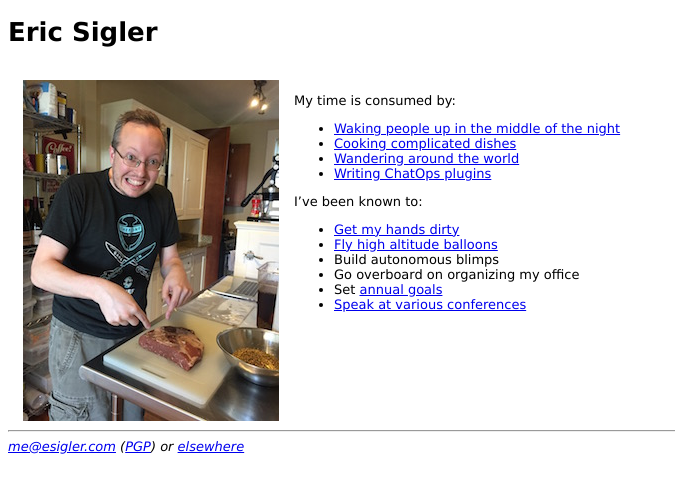
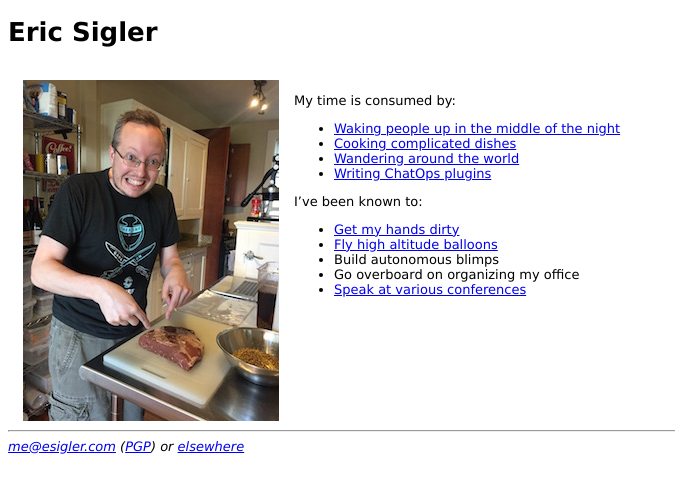
Before and after one commit to esigler/esigler.com, a Jekyll site: the page built from index.markdown, in a window 1280 px wide. Shown: the top 493 px of the page, without its empty margins (0-675 px from the left). Built offline with Jekyll 4.4.1, drawn with Linux system fonts in a browser that asks for light colours.

Commit message:
Pull goals link 'til I can actually publish them.

```diff
--- a/index.markdown
+++ b/index.markdown
@@ -17,7 +17,6 @@ I've been known to:
 * [Fly high altitude balloons][4]
 * Build autonomous blimps
 * Go overboard on organizing my office
-* Set [annual goals][5]
 * [Speak at various conferences][8]
 
 [1]: http://www.pagerduty.com
```
